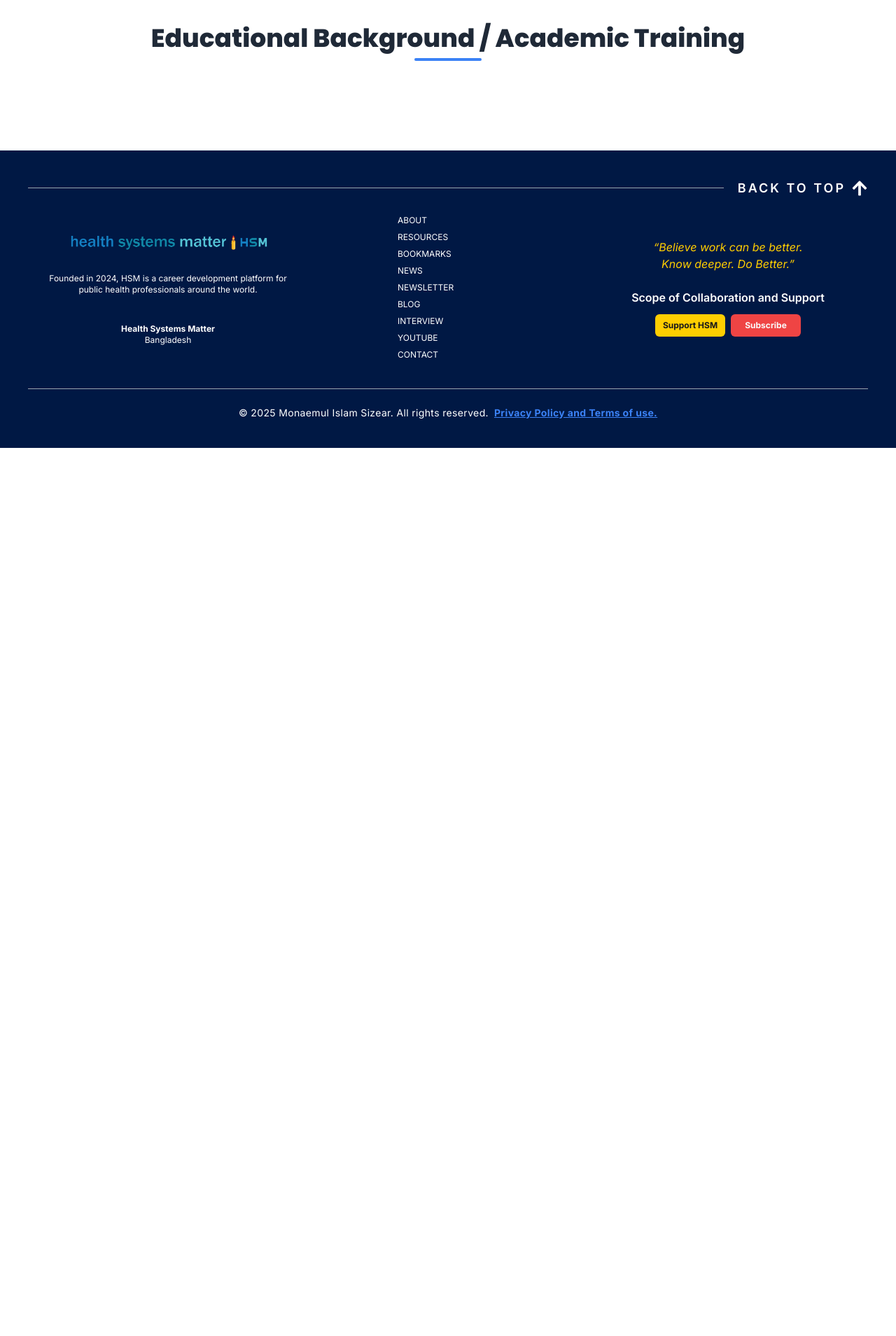
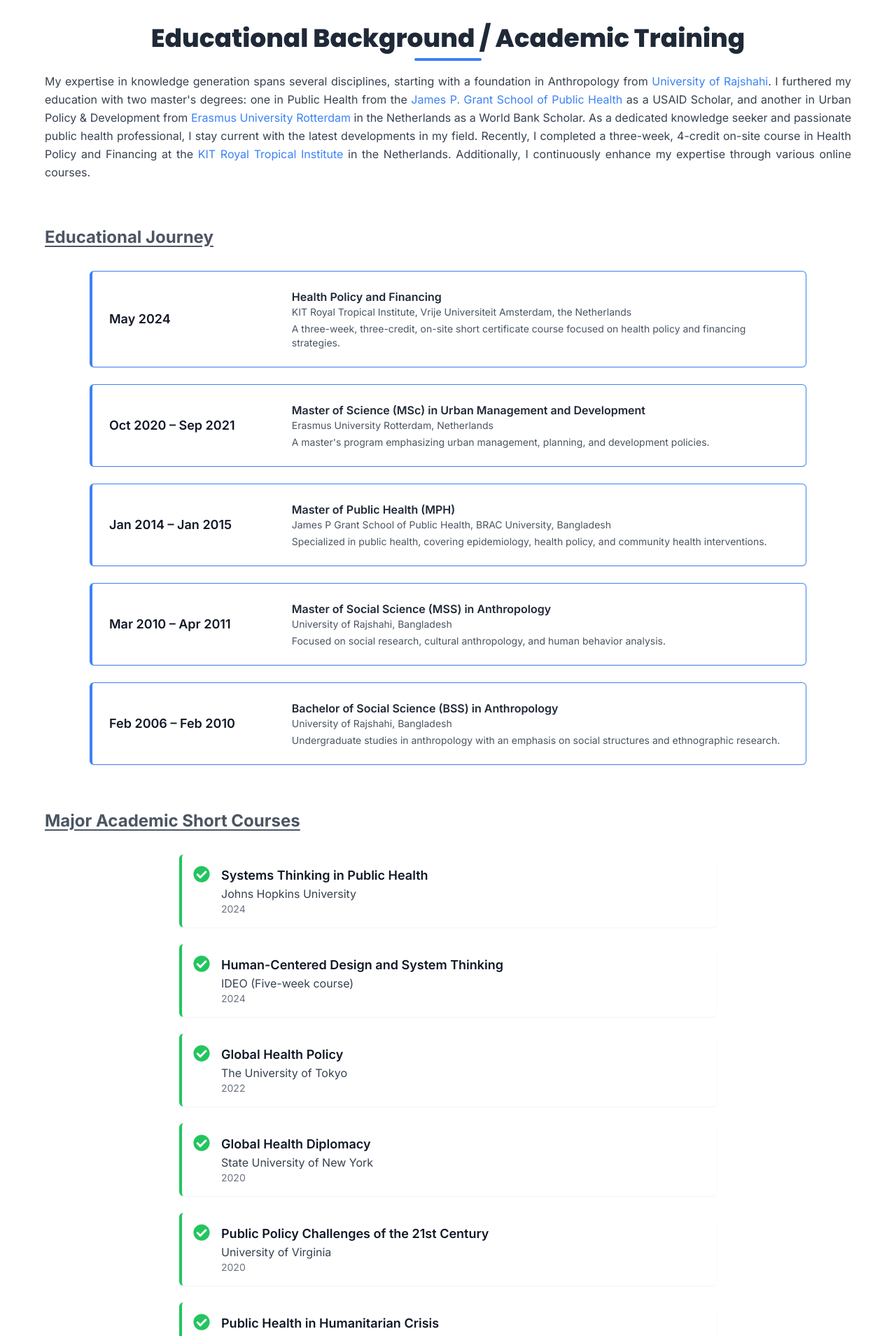
Before and after one commit to mehrabhossain1/hsm, a Next.js app: page /sizear in a window 1280 px wide. Shown: the part 5380-7289 px from the top of the page at 70% size. Before the commit the page ends 6020 px from the top, so only its background shows below. Built offline with nearby package versions, Linux system fonts and the light colour scheme.

Commit message:
Educational Background / Academic Training

```diff
--- a/components/Sizear/EducationalBackground.tsx
+++ b/components/Sizear/EducationalBackground.tsx
@@ -1,3 +1,7 @@
+import EducationalJourney from "./EducationalJourney";
+import MajorAcademicShortCourses from "./MajorAcademicShortCourses";
+
+/* eslint-disable react/no-unescaped-entities */
 const EducationalBackground = () => {
   return (
     <div className=" ">
@@ -7,7 +11,56 @@
           <span className="block w-24 h-1 bg-blue-500 mx-auto mt-2 rounded-full"></span>
         </h2>
 
-        {/* Career Profile/Professional Endeavors  */}
+        {/* Content  */}
+        <div>
+          <p className="text-gray-700 leading-relaxed text-justify pt-4">
+            My expertise in knowledge generation spans several disciplines,
+            starting with a foundation in Anthropology from{" "}
+            <a
+              href="https://www.ru.ac.bd/"
+              target="_blank"
+              className="text-blue-500 hover:underline"
+            >
+              University of Rajshahi
+            </a>
+            . I furthered my education with two master's degrees: one in Public
+            Health from the{" "}
+            <a
+              href="https://bracjpgsph.org/"
+              target="_blank"
+              className="text-blue-500 hover:underline"
+            >
+              James P. Grant School of Public Health
+            </a>{" "}
+            as a USAID Scholar, and another in Urban Policy & Development from{" "}
+            <a
+              href="https://www.eur.nl/en"
+              target="_blank"
+              className="text-blue-500 hover:underline"
+            >
+              Erasmus University Rotterdam
+            </a>{" "}
+            in the Netherlands as a World Bank Scholar. As a dedicated knowledge
+            seeker and passionate public health professional, I stay current
+            with the latest developments in my field. Recently, I completed a
+            three-week, 4-credit on-site course in Health Policy and Financing
+            at the{" "}
+            <a
+              href="https://www.kit.nl/"
+              target="_blank"
+              className="text-blue-500 hover:underline"
+            >
+              KIT Royal Tropical Institute
+            </a>{" "}
+            in the Netherlands. Additionally, I continuously enhance my
+            expertise through various online courses.
+          </p>
+        </div>
+
+        <EducationalJourney />
+
+        {/* Major Academic Short Courses */}
+        <MajorAcademicShortCourses />
       </div>
     </div>
   );
--- /dev/null
+++ b/components/Sizear/EducationalJourney.tsx
@@ -0,0 +1,84 @@
+"use client";
+import { motion } from "framer-motion";
+
+const EducationalJourney = () => {
+  const educationData = [
+    {
+      title: "Health Policy and Financing",
+      id: "May 2024",
+      organization:
+        "KIT Royal Tropical Institute, Vrije Universiteit Amsterdam, the Netherlands",
+      description:
+        "A three-week, three-credit, on-site short certificate course focused on health policy and financing strategies.",
+    },
+    {
+      title: "Master of Science (MSc) in Urban Management and Development",
+      id: "Oct 2020 – Sep 2021",
+      organization: "Erasmus University Rotterdam, Netherlands",
+      description:
+        "A master's program emphasizing urban management, planning, and development policies.",
+    },
+    {
+      title: "Master of Public Health (MPH)",
+      id: "Jan 2014 – Jan 2015",
+      organization:
+        "James P Grant School of Public Health, BRAC University, Bangladesh",
+      description:
+        "Specialized in public health, covering epidemiology, health policy, and community health interventions.",
+    },
+    {
+      title: "Master of Social Science (MSS) in Anthropology",
+      id: "Mar 2010 – Apr 2011",
+      organization: "University of Rajshahi, Bangladesh",
+      description:
+        "Focused on social research, cultural anthropology, and human behavior analysis.",
+    },
+    {
+      title: "Bachelor of Social Science (BSS) in Anthropology",
+      id: "Feb 2006 – Feb 2010",
+      organization: "University of Rajshahi, Bangladesh",
+      description:
+        "Undergraduate studies in anthropology with an emphasis on social structures and ethnographic research.",
+    },
+  ];
+
+  return (
+    <div className="pt-16">
+      <h3 className="text-2xl md:text-2xl font-bold text-gray-600  underline underline-offset-4 mb-8">
+        Educational Journey
+      </h3>
+
+      {/* Content */}
+      <motion.div
+        initial={{ opacity: 0, y: 20 }}
+        animate={{ opacity: 1, y: 0 }}
+        transition={{ duration: 0.5 }}
+        className="space-y-6 max-w-5xl mx-auto"
+      >
+        {educationData.map((item, index) => (
+          <motion.div
+            key={index}
+            whileHover={{ borderColor: "#FFCE00" }}
+            className="bg-white border shadow-sm rounded-md p-6 border-l-4 border-blue-500 flex items-center space-x-6"
+          >
+            {/* Left Side: Date */}
+            <div className="w-1/4">
+              <h3 className="text-lg font-semibold text-gray-900">{item.id}</h3>
+            </div>
+
+            {/* Right Side: Title & Organization */}
+            <div className="w-3/4">
+              <p className="text-md font-semibold text-gray-800">
+                {item.title}
+              </p>
+              <p className="text-gray-600 text-sm">{item.organization}</p>
+              <p className="text-gray-600 text-sm mt-1">{item.description}</p>
+            </div>
+          </motion.div>
+        ))}
+      </motion.div>
+    </div>
+  );
+};
+
+export default EducationalJourney;
--- /dev/null
+++ b/components/Sizear/MajorAcademicShortCourses.tsx
@@ -0,0 +1,84 @@
+"use client";
+
+import { motion } from "framer-motion";
+import { FaCheckCircle } from "react-icons/fa";
+
+const MajorAcademicShortCourses = () => {
+  const trainings = [
+    {
+      title: "Systems Thinking in Public Health",
+      organization: "Johns Hopkins University",
+      year: "2024",
+    },
+    {
+      title: "Human-Centered Design and System Thinking",
+      organization: "IDEO (Five-week course)",
+      year: "2024",
+    },
+    {
+      title: "Global Health Policy",
+      organization: "The University of Tokyo",
+      year: "2022",
+    },
+    {
+      title: "Global Health Diplomacy",
+      organization: "State University of New York",
+      year: "2020",
+    },
+    {
+      title: "Public Policy Challenges of the 21st Century",
+      organization: "University of Virginia",
+      year: "2020",
+    },
+    {
+      title: "Public Health in Humanitarian Crisis",
+      organization: "Johns Hopkins University",
+      year: "2020",
+    },
+    {
+      title: "Studying Cities: Social Science Methods for Urban Research",
+      organization: "Erasmus University",
+      year: "2020",
+    },
+    {
+      title: "Global Health: An Interdisciplinary Overview",
+      organization: "University of Geneva",
+      year: "2019",
+    },
+  ];
+
+  return (
+    <div className="pt-16">
+      <h3 className="text-2xl md:text-2xl font-bold text-gray-600  underline underline-offset-4 mb-8">
+        Major Academic Short Courses
+      </h3>
+
+      {/* Content */}
+      <motion.div
+        initial={{ opacity: 0, y: 20 }}
+        animate={{ opacity: 1, y: 0 }}
+        transition={{ duration: 0.5 }}
+        className="space-y-6 max-w-3xl mx-auto"
+      >
+        {trainings.map((item, index) => (
+          <motion.div
+            key={index}
+            whileHover={{ borderColor: "#FFCE00" }}
+            className="flex items-start space-x-4 bg-white shadow-sm rounded-md p-4 border-l-4 border-green-500"
+          >
+            <FaCheckCircle className="text-green-500 text-2xl flex-shrink-0" />
+            <div>
+              <h3 className="text-lg font-semibold text-gray-900">
+                {item.title}
+              </h3>
+              <p className="text-md text-gray-700">{item.organization}</p>
+              <p className="text-sm text-gray-500">{item.year}</p>
+            </div>
+          </motion.div>
+        ))}
+      </motion.div>
+    </div>
+  );
+};
+
+export default MajorAcademicShortCourses;
```
